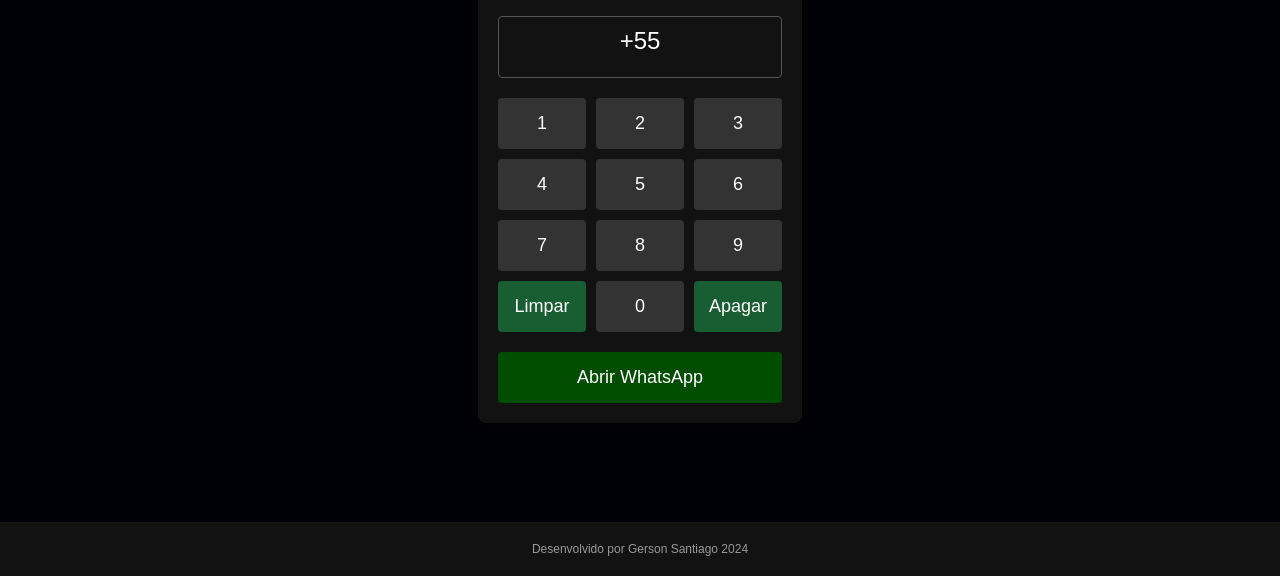
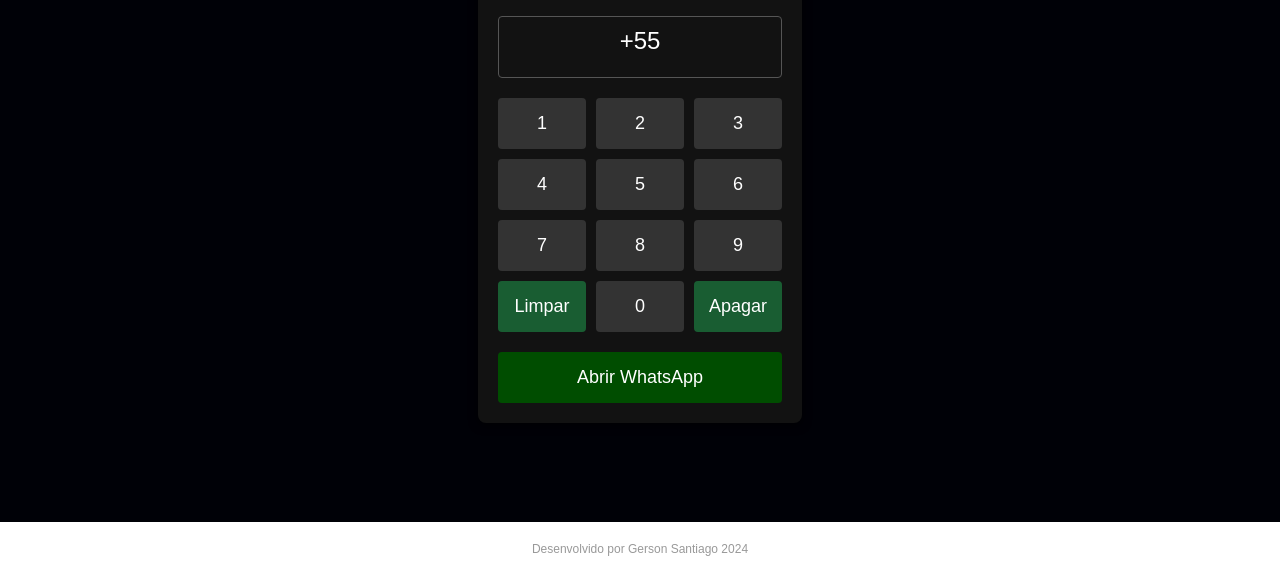
Before and after one commit to Gerson-Santiago/Wame, a plain HTML site: page index.html in a window 1280 px wide. Shown: the part 224-800 px from the top of the page. Drawn offline with Linux system fonts and the light colour scheme.

Commit message:
styles.css

```diff
--- a/styles.css
+++ b/styles.css
@@ -82,5 +82,5 @@ footer {
     position: absolute; /* Para fixar no fundo da página */
     bottom: 0; /* Posiciona no fundo da página */
     width: 100%; /* Largura total da página */
-    background-color: #121212; /* Cor de fundo igual ao restante da página */
+    background-color: #ffffff; /* Cor de fundo igual ao restante da página */
 }
```
